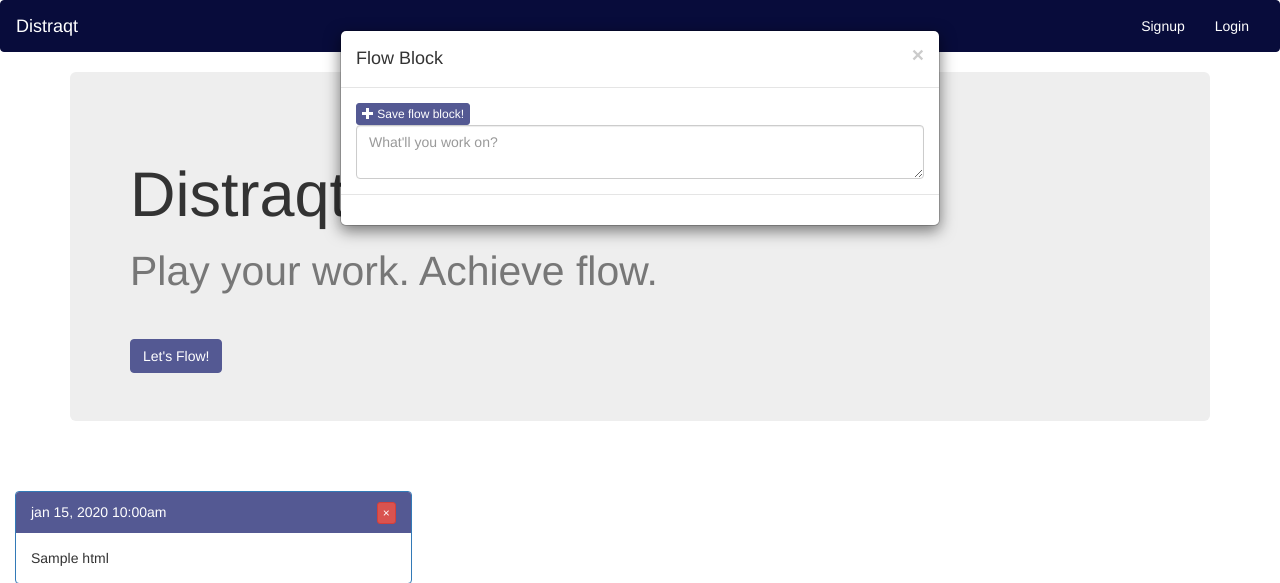
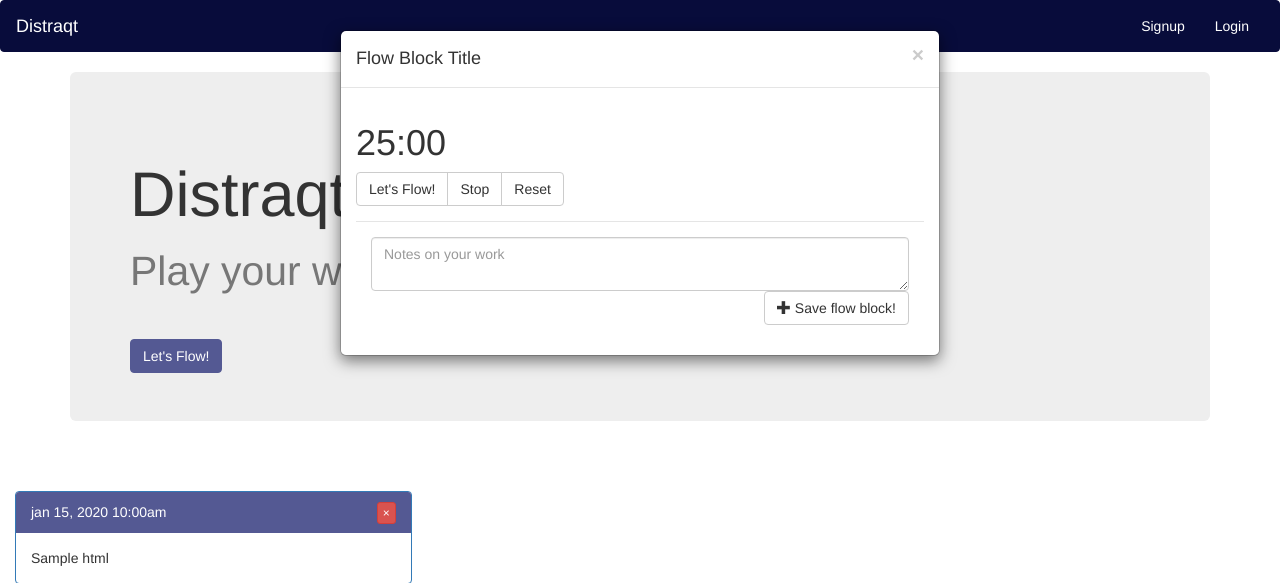
Before and after one commit to ariakerstein/NotesApp-flask, a Python web app: template app/templates/homepage.html in a window 1280 px wide, after a click on "Let's Flow!". Shown: the top 583 px of the page. Run offline with Jinja, Linux system fonts and the light colour scheme; the template is opened without the code that fills it: most values are stand-ins (such as "Sample title", 1, 10 or a date in 2020); some web fonts are replaced.

Commit message:
added updated modal logic and basic timer functionality within the modal -- include jquery within the modal.

```diff
--- a/app/static/js/scripts.js
+++ b/app/static/js/scripts.js
@@ -1,4 +1,285 @@
 // alert("test")
+
+
+$( document ).ready(function() {
+$('button').on('click', function() {
+var message = $('#flowNow').val().substring();
+//   $('<span><h2>Here is what you are working on!</h2></span>');
+  $('#flowNow').remove();
+  // $('#hiddenDiv2').append('<h2>In progress: </h2>' + message);
+//   $('.flowNow').remove('#time');
+//   $('button').remove();
+
+
+});
+});
+
+//timer function
+$('#startButton').on('click', function() {
+// var message = $('#flowNow').val().substring();
+function startTimer(duration, display) {
+    var timer = duration, minutes, seconds;
+    setInterval(function () {
+        minutes = parseInt(timer / 60, 10)
+        seconds = parseInt(timer % 60, 10);
+
+        minutes = minutes < 10 ? "0" + minutes : minutes;
+        seconds = seconds < 10 ? "0" + seconds : seconds;
+
+        display.text(minutes + ":" + seconds);
+
+        if (--timer < 0) {
+            timer = alert("Great job! You're done");
+        }
+    }, 1000);
+}
+
+$(function ($) {
+    var twentyFiveMinutes = 60 * 25,
+        display = $('#time');
+    startTimer(twentyFiveMinutes, display);
+});
+});
+
+
+//New as of July 2015 - based on http://codepen.io/anon/pen/pJammE
+
+// function _timer(callback)
+// {
+//     var time = 25;     //  The default time of the timer
+//     var mode = 0;     //    Mode: count up or count down
+//     var status = 0;    //    Status: timer is running or stoped
+//     var timer_id;    //    This is used by setInterval function
+
+//     // this will start the timer ex. start the timer with 1 second interval timer.start(1000)
+//     this.start = function(interval)
+//     {
+//         interval = (typeof(interval) !== 'undefined') ? interval : 1000;
+
+//         if(status == 0)
+//         {
+//             status = 1;
+//             timer_id = setInterval(function()
+//             {
+//                 switch(mode)
+//                 {
+//                     default:
+//                     if(time)
+//                     {
+//                         time--;
+//                         generateTime();
+//                         if(typeof(callback) === 'function') callback(time);
+//                     }
+//                     break;
+
+//                     case 1:
+//                     if(time < 86400)
+//                     {
+//                         time++;
+//                         generateTime();
+//                         if(typeof(callback) === 'function') callback(time);
+//                     }
+//                     break;
+//                 }
+//             }, interval);
+//         }
+//     }
+
+//     //  Same as the name, this will stop or pause the timer ex. timer.stop()
+//     this.stop =  function()
+//     {
+//         if(status == 1)
+//         {
+//             status = 0;
+//             clearInterval(timer_id);
+//         }
+//     }
+
+//     // Reset the timer to zero or reset it to your own custom time ex. reset to zero second timer.reset(0)
+//     this.reset =  function(sec)
+//     {
+//         sec = (typeof(sec) !== 'undefined') ? sec : 0;
+//         time = sec;
+//         generateTime(time);
+//     }
+
+//     // Change the mode of the timer, count-up (1) or countdown (0)
+//     this.mode = function(tmode)
+//     {
+//         mode = tmode;
+//     }
+
+//     // This methode return the current value of the timer
+//     this.getTime = function()
+//     {
+//         return time;
+//     }
+
+//     // This methode return the current mode of the timer count-up (1) or countdown (0)
+//     this.getMode = function()
+//     {
+//         return mode;
+//     }
+
+//     // This methode return the status of the timer running (1) or stoped (1)
+//     this.getStatus
+//     {
+//         return status;
+//     }
+
+//     // This methode will render the time variable to hour:minute:second format
+//     function generateTime()
+//     {
+//         var second = time % 60;
+//         var minute = Math.floor(time / 60) % 60;
+//         var hour = Math.floor(time / 3600) % 60;
+
+//         second = (second < 10) ? '0'+second : second;
+//         minute = (minute < 10) ? '0'+minute : minute;
+//         hour = (hour < 10) ? '0'+hour : hour;
+
+//         $('div.timer span.second').html(second);
+//         $('div.timer span.minute').html(minute);
+//         $('div.timer span.hour').html(hour);
+//     }
+// }
+
+// // example use
+// var timer;
+
+// $(document).ready(function(e)
+// {
+//     timer = new _timer
+//     (
+//         function(time)
+//         {
+//             if(time == 0)
+//             {
+//                 timer.stop();
+//                 alert('time out');
+//             }
+//         }
+//     );
+//     timer.reset(0);
+//     timer.mode(0);
+// });
+
+// $( "#target" ).submit(function( event ) {
+//   var message = $('<span><h2>test copy for dynamic div!</h2></span>');
+// $('#hiddenDiv').append(message);
+//   event.preventDefault();
+// });
+
+// function timer()
+// {
+//   count=count-1;
+//   if (count <= 0)
+//   {
+//      clearInterval(counter);
+//      return;
+//   }
+
+//  document.getElementById("timer").innerHTML=count + " secs"; // watch for spelling
+// }
+// <!-- javascript tutorial -->
+
+
+
+
+// var shoppingList = [
+// 	'carrots',
+// 	'oranges',
+// 	]
+
+// console.log(shoppingList[0]);
+
+// var html = '';
+
+// for ( var i = 1; i <= 10; i += 1) {
+// 	html += <'div>' + i + '</div';
+// }
+// document.write(html);
+
+
+
+// var upper = 10000;
+// var randomNumber = getRandomNumber(upper);
+// var attempts = 0;
+
+// function getRandomNumber(upper) {
+//     return Math.floor( Math.random() * upper ) + 1;
+// }
+
+// while ( guess !== randomNumber ) {
+// 	guess = getRandomNumber( upper );
+// 	attempts += 1;
+// }
+// document.write("<p>The random number was: " + rnadomNumber + "<p>");
+// document.write("<p>It took the computer: " + " attempts to get it right.</p>");
+
+
+// do while example
+// var randomNumber = getRandomNumber(upper);
+// var guess;
+// var guessCount = 0;
+// var correctGuess = false;
+
+// function getRandomNumber( upper ) {
+// 	var num = Math.floor(Math.random() * upper) + 1;
+// 	return num;
+// // }
+
+// do {
+// 	guess = prompt('I am thinking of a number between 1 and 10. What is it?');
+// 	guessCount += 1;
+// 	if (parseInt(guess) === randomNumber) {
+// 			correctGuess = true;
+// 	}
+// } while ( ! correctGuess)
+// document.write('<h1>You guessed the number!</h1>');
+// document.write('It took you ' + guessCount + ' tries' + randomNumber);
+
+
+// while ( guessCount < 10 ) {
+// 	guess = prompt('I am thinking of a number between 1 and 10. What is it?');
+// 	guessCount += 1;
+// 	if (parseInt(guess) === randomNumber) {
+// 			correctGuess = true;
+// 	break
+// 	}
+// }
+// if (correctGuess) {
+// document.write('<h1>You guessed the number!</h1>');
+// document.write('It took you ' + guessCount + ' tries' + randomNumber);
+// }
+
+
+// // // Calculate quarters remaining in life:
+// // // var currentAge = 38;
+// // // var lifeExpectancy =
+// // // var remaining =
+
+// // // var counter = 0;
+// // // while ( counter < 100) {
+// //     var randNum = randomNumber(6);
+// //     document.write(randNum + ' ');
+// //     counter += 1;
+// // }
+
+// for (var i = 0; i < 10; i +=1 ){
+// 	document.write( counter );
+// }
+
+
+
+// if () {
+//     alert( "Hey I know you")
+// }
+
+// while () {
+
+// }
+
 
 
 // $('#exampleModal').on('show.bs.modal', function (event) {
--- a/app/templates/homepage.html
+++ b/app/templates/homepage.html
@@ -8,10 +8,9 @@
     <title>Distraqt</title>
     <link href="{{ url_for('static', filename='css/bootstrap.min.css') }}" rel="stylesheet">
     <script src="{{ url_for('static', filename='js/jquery-1.11.1.min.js') }}"></script>
-
     <script src="{{ url_for('static', filename='js/bootstrap.min.js') }}"></script>
     <script src="{{ url_for('static', filename='js/imagesloaded.pkgd.min.js') }}"></script>
-    <script src="{{ url_for('static', filename='js/scripts.js') }}"></script>
+
     <script src="{{ url_for('static', filename='js/masonry.pkgd.min.js') }}"></script>
     <script src="{{ url_for('static', filename='js/notes.js') }}"></script>
 
@@ -89,18 +88,44 @@
 
 
 </div>
+<button type="button" class="btn btn-primary" data-toggle="modal" data-target="#exampleModal">Let's Flow!</button>
+</div>
 
 <!--start http://www.sitepoint.com/understanding-bootstrap-modals/-->
-<button type="button" class="btn btn-primary" data-toggle="modal" data-target="#exampleModal" data-whatever="@mdo">Let's Flow!</button>
+
 
 <div class="modal fade" id="exampleModal" tabindex="-1" role="dialog" aria-labelledby="exampleModalLabel">
   <div class="modal-dialog" role="document">
     <div class="modal-content">
       <div class="modal-header">
         <button type="button" class="close" data-dismiss="modal" aria-label="Close"><span aria-hidden="true">&times;</span></button>
-        <h4 class="modal-title" id="exampleModalLabel">Flow Block</h4>
+        <div id="hiddenDiv2"></div>
+        <h4 class="modal-title" id="ModalLabel">Flow Block Title</h4>
       </div>
       <div class="modal-body">
+
+      <form>
+<!-- <FORM action="http://somesite.com/prog/adduser" method="post"> -->
+    <div class="form-group">
+                <!--<label for="flowNow"></label>-->
+        <input type="text" class="form-control" id="flowNow" placeholder="What'll you work on?">
+<!--         <div id="hiddenDiv2"> -->
+<!--         <INPUT type="submit" value="Send"> <INPUT type="reset"> -->
+            <h1><span id="time">25:00</span></h1>
+        </form>
+
+        <div class="btn-group" role="group" >
+            <button type="button" id=startButton class="btn btn-default">Let's Flow!</button>
+            <button type="button" id=stopButton class="btn btn-default">Stop</button>
+            <button type="button" id=resetButton class="btn btn-default">Reset</button>
+        </div>
+
+
+ </FORM>
+
+
+    <script src="{{ url_for('static', filename='js/scripts.js') }}"></script>
+
 <!--         <form>
           <div class="form-group">
             <label for="recipient-name" class="control-label">Title:</label>
@@ -112,15 +137,16 @@
           </div>
         </form> -->
 
- <form action="." class="form" id="note-form" method="post">
-        <button class="btn btn-primary btn-xs" type="submit">
-          <span class="glyphicon glyphicon-plus"></span> Save flow block!
-        </button>
-        <textarea class="form-control" id="content" name="content" placeholder="What'll you work on?"></textarea>
-      </form>
+
 
       </div>
       <div class="modal-footer">
+       <form action="." class="form" id="note-form" method="post">
+        <textarea class="form-control" id="content" name="content" placeholder="Notes on your work"></textarea>
+              <button class="btn btn-default" type="submit">
+          <span class="glyphicon glyphicon-plus"></span> Save flow block!
+        </button>
+      </form>
 <!--         <button type="button" class="btn btn-default" data-dismiss="modal">Close</button>
         <button type="button" class="btn btn-primary">Save</button> -->
       </div>
@@ -153,7 +179,6 @@
   </body>
 </html>
 
-
     </div>
   </body>
 </html>
```
Also changed, not shown: app/notes.db.
